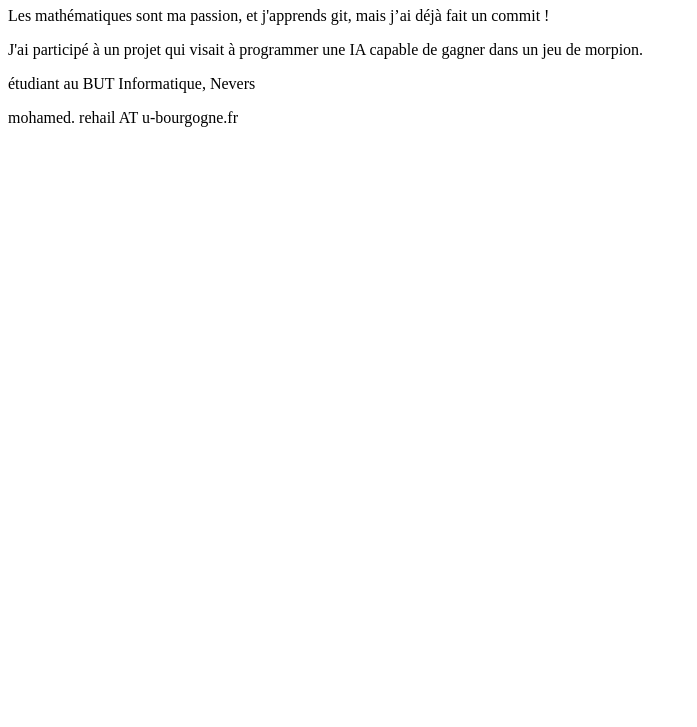
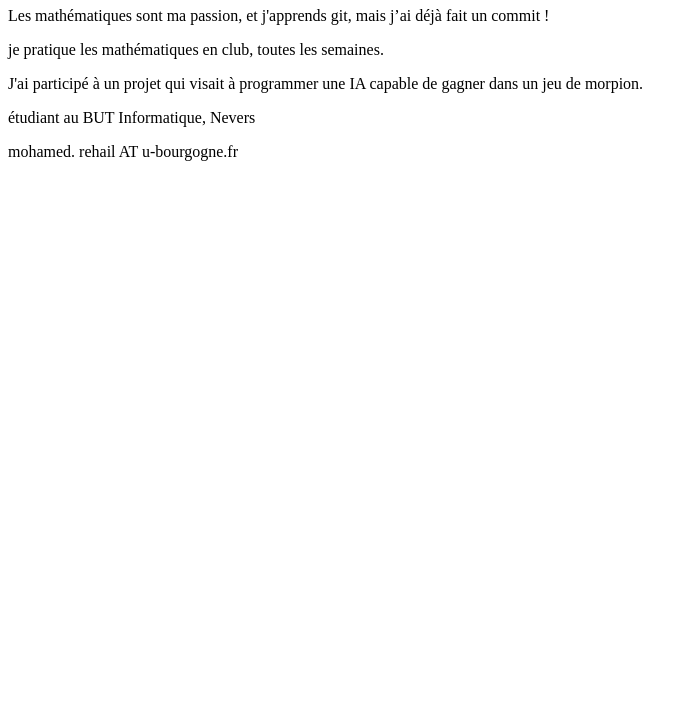
Before and after one commit to MohamedREHAIL/MohamedREHAIL.github.io, a plain HTML site: page index.html in a window 1280 px wide. Shown: the part 73-800 px from the top of the page, without its empty margins (0-697 px from the left). Drawn offline with Linux system fonts and the light colour scheme.

Commit message:
ajout pratique

```diff
--- a/index.html
+++ b/index.html
@@ -3,6 +3,7 @@
 <body>
 <h1>Je m'appelle -Votre Nom- </h1>
 <p>Les mathématiques sont ma passion, et j'apprends git, mais j’ai déjà fait un commit !</p>
+  <p> je pratique les mathématiques en club, toutes les semaines.</p>
 <p>J'ai participé à un projet qui visait à programmer une IA capable
 de gagner dans un jeu de morpion.</p>
 <p> étudiant au BUT Informatique, Nevers</p>
```
